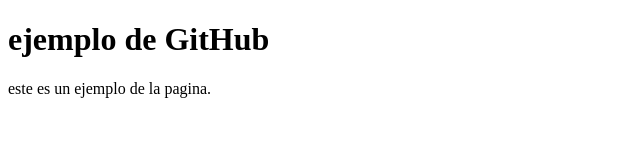
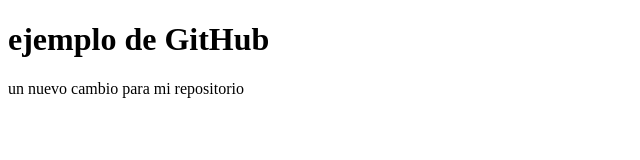
Before and after one commit to carlosvt2017/prueba4, a plain HTML site: page index.html in a window 1280 px wide. Shown: the full height of the page, 0-640 px from the left. Drawn offline with Linux system fonts and the light colour scheme.

Commit message:
Version 1.1
cambio

```diff
--- a/index.html
+++ b/index.html
@@ -5,6 +5,6 @@
   </head>
 <body>
   <h1> <align="center"> ejemplo de GitHub</h1>
-  <p>este  es  un  ejemplo  de  la  pagina.</p>
+  <p>un  nuevo  cambio  para mi repositorio</p>
   </body>
 </htmL>
```
